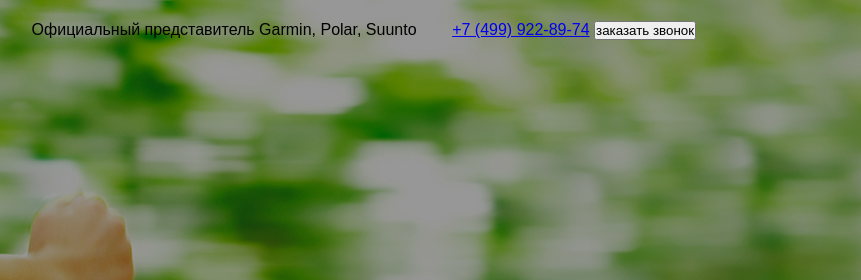
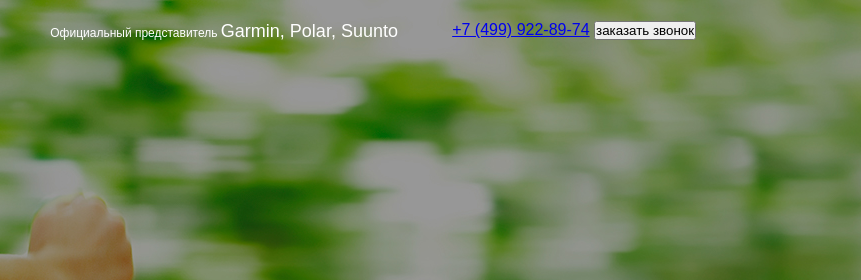
Before and after one commit to VladislavSklv/RunSmart, a website: page dist/src/index.html in a window 1280 px wide. Shown: the top 280 px of the page, 419-1280 px from the left. Drawn offline with nearby package versions, Linux system fonts and the light colour scheme; files that its build step writes are made by us from their sources; files whose address does not match are found by name.

Commit message:
header changes

```diff
--- a/dist/src/sass/blocks/_header.scss
+++ b/dist/src/sass/blocks/_header.scss
@@ -8,4 +8,12 @@
             width: 100%;
         }
     }
+    &__official{
+        color: #ffffff;
+        font-size: 12px;
+        font-weight: 400;
+        span {
+            font-size: 18px;
+        }
+    }
 }
```
